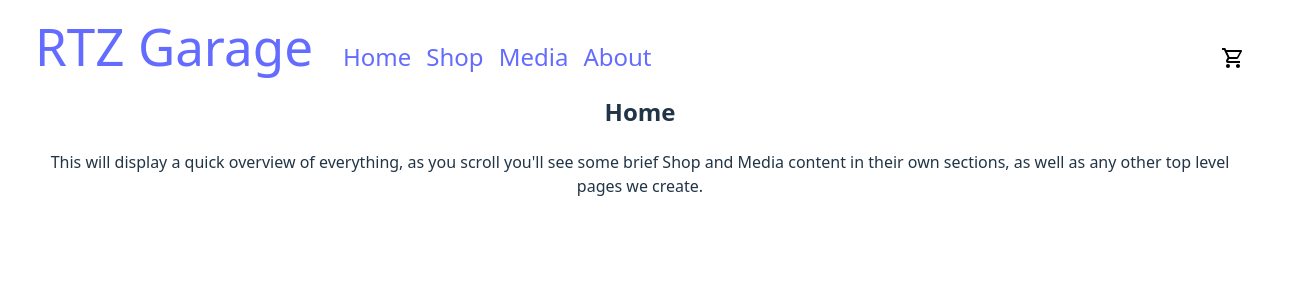
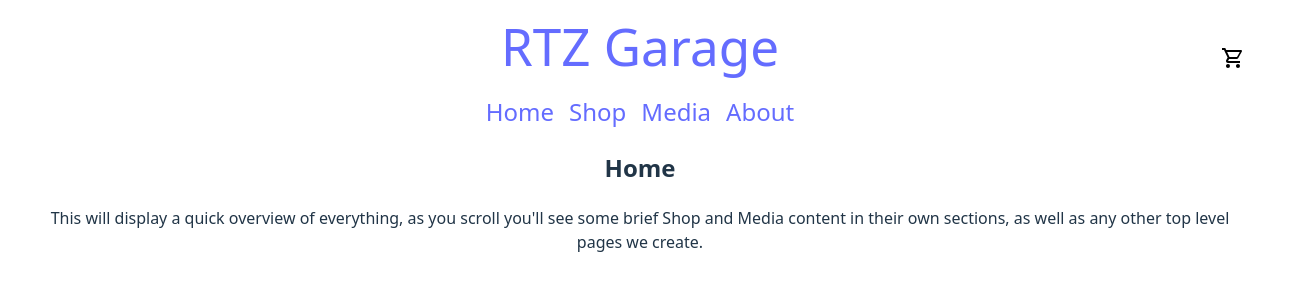
Before and after one commit to Frobii/rtz-garage, a React (Vite) app: page / in a window 1280 px wide. Shown: the top 300 px of the page, 1315 px wide, since content can reach past the window. Built offline with nearby package versions, Linux system fonts and the light colour scheme.

Commit message:
center header

```diff
--- a/src/layouts/Layout.module.css
+++ b/src/layouts/Layout.module.css
@@ -1,14 +1,13 @@
 .topBanner {
   display: flex;
-  flex-wrap: wrap;
-  align-items: baseline;
-  width: 100vw;
-  gap: 30px;
+  flex-direction: column;
+  align-items: center;
+  justify-content: center;
+  gap: 20px;
 }
 
 .navBar {
   font-size: 1.5rem;
-  padding-right: 100px;
   display: flex;
   gap: 15px;
 }
```
